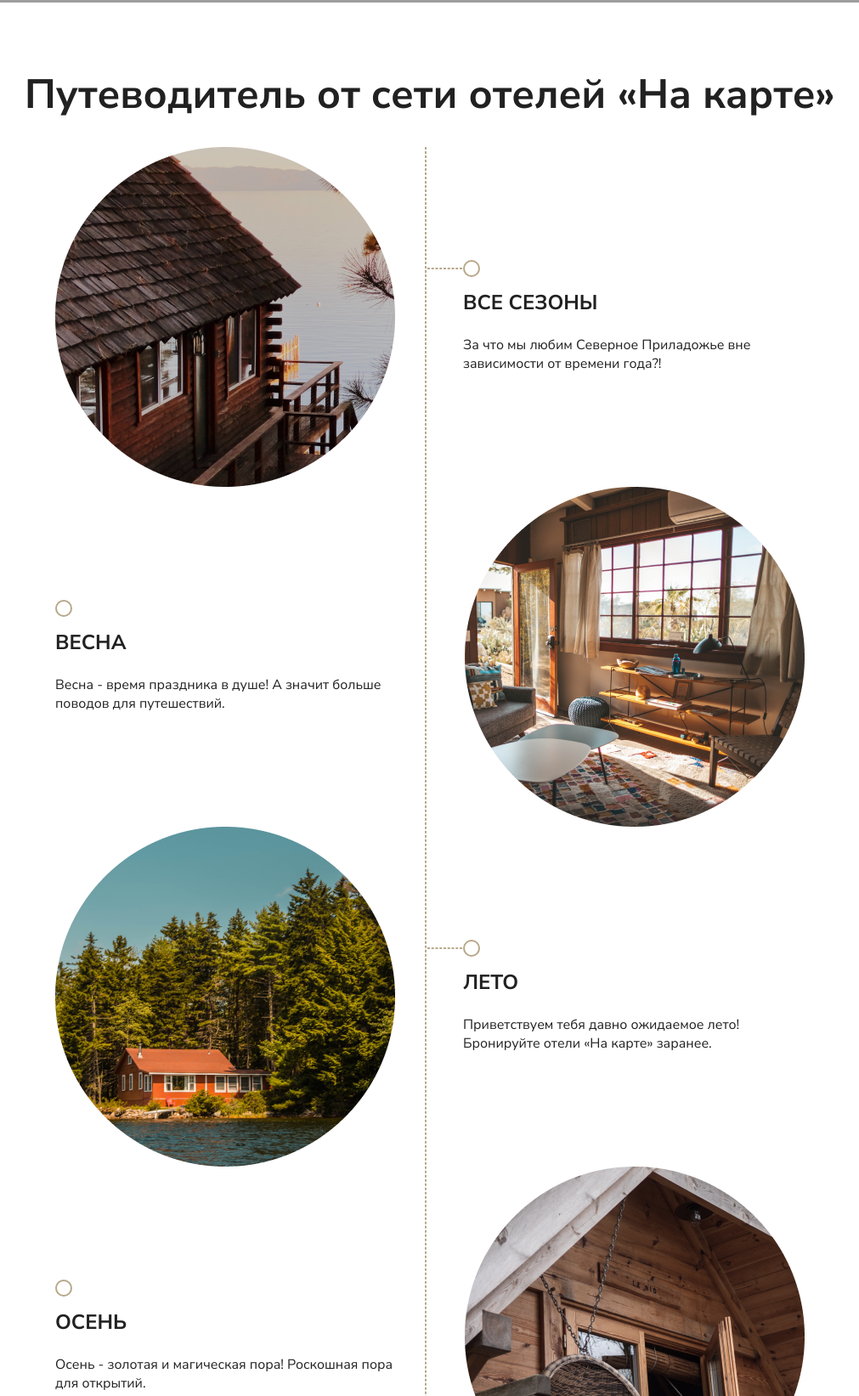
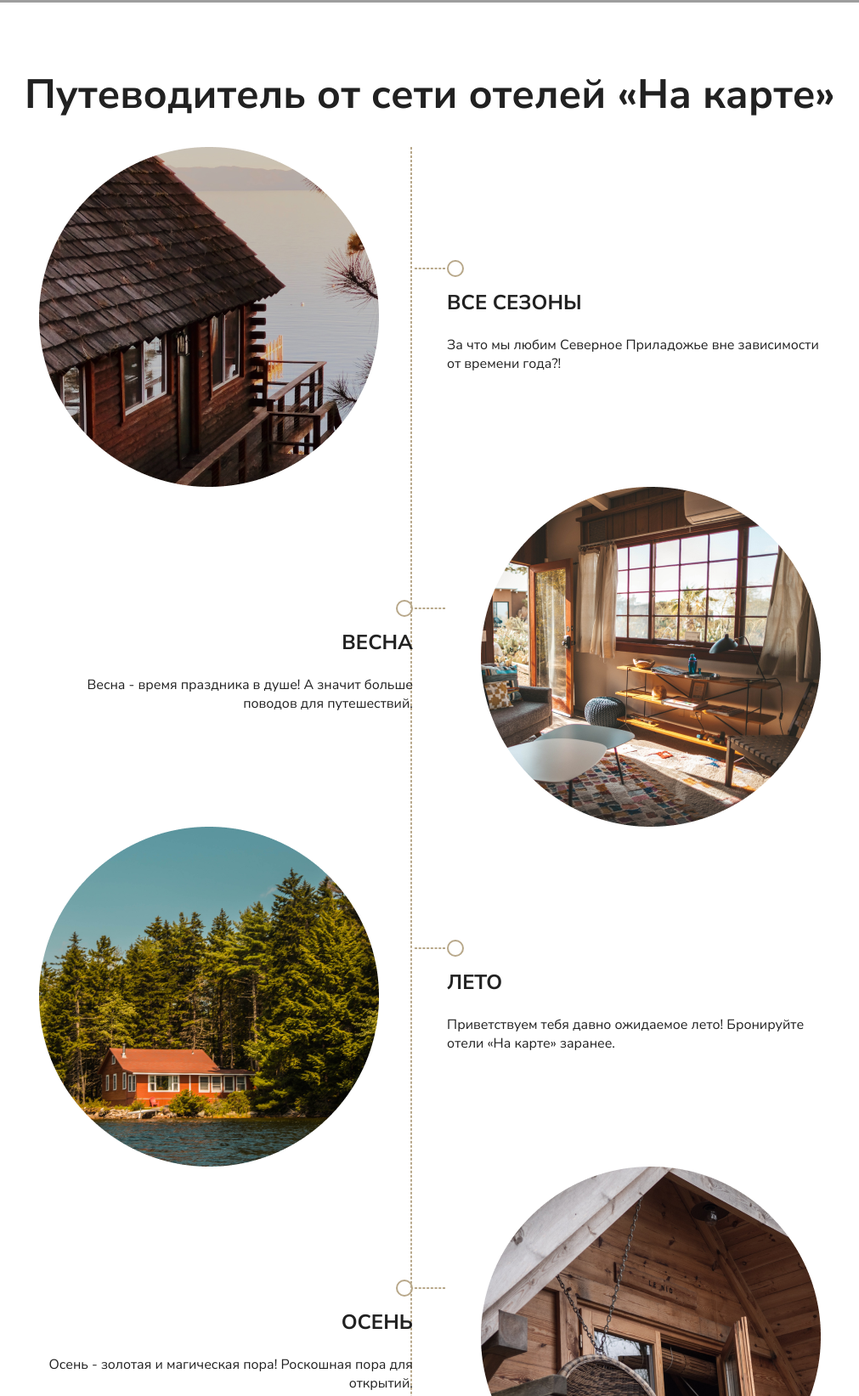
Before and after one commit to sheleshen/Tochka, a plain HTML site: page guide.html in a window 1280 px wide. Shown: the part 817-2460 px from the top of the page at 85% size, without its empty margins (134-1145 px from the left). Drawn offline with Linux system fonts and the light colour scheme; grey boxes are pictures that could not be loaded.

Commit message:
Guige page

```diff
--- a/css/guide.css
+++ b/css/guide.css
@@ -521,17 +521,19 @@ h2 {
 .guide-list {
     display: flex;
     flex-direction: column;
-    width: 70%;
+    width: 73%;
 
     margin: 0 auto;
     overflow: hidden;
+
+    margin-bottom: 80px;
 }
 
 .guide-list::before {
     content: " ";
     min-height: 5000px;
     border: 1px dashed var(--main-sand2);
-    left: 435px;
+    left: 437px;
     top: 0px;
 
     position: absolute;
@@ -541,11 +543,19 @@ h2 {
     display: flex;
     flex-direction: row;
     align-items: center;
+    justify-content: space-between;
     gap: 80px;
 }
 
 .guide-item-reverse {
     flex-direction: row-reverse;
+    text-align: right;
+}
+
+.item-items-guide {
+    display: flex;
+    flex-direction: column;
+    align-items: end;
 }
 
 .rules-circle {
@@ -556,11 +566,21 @@ h2 {
     margin-bottom: 16px;
 }
 
-.rules-circle::before {
+.dotted-lines-left::before {
     content: " ";
-    min-width: 39px;
+    min-width: 34px;
     border: 1px dashed var(--main-sand2);
-    left: -44px;
+    left: -40px;
+    top: 7px;
+
+    position: absolute;
+}
+
+.dotted-lines-right::after {
+    content: " ";
+    min-width: 34px;
+    border: 1px dashed var(--main-sand2);
+    right: -40px;
     top: 7px;
 
     position: absolute;
--- a/guide.html
+++ b/guide.html
@@ -85,9 +85,11 @@
             </h2>
             <div class="guide-list">
                 <div class="guide-item">
-                    <img src="/images/Guide/guide-1.png" alt="ВСЕ СЕЗОНЫ">
+                    <div class="item-items-guide">
+                        <img src="/images/Guide/guide-1.png" alt="ВСЕ СЕЗОНЫ">
+                    </div>
                     <div class="guide-text">
-                        <div class="rules-circle"></div>
+                        <div class="rules-circle dotted-lines-left"></div>
                         <p class="title-guide">
                             ВСЕ СЕЗОНЫ
                         </p>
@@ -98,9 +100,11 @@
                 </div>
 
                 <div class="guide-item guide-item-reverse">
-                    <img src="/images/Guide/guide-2.png" alt="ВСЕ СЕЗОНЫ">
-                    <div class="guide-text">
-                        <div class="rules-circle"></div>
+                    <div class="item-items-guide">
+                        <img src="/images/Guide/guide-2.png" alt="ВСЕ СЕЗОНЫ">
+                    </div>
+                    <div class="guide-text item-items-guide guide-text">
+                        <div class="rules-circle dotted-lines-right"></div>
                         <p class="title-guide">
                             ВЕСНА
                         </p>
@@ -113,7 +117,7 @@
                 <div class="guide-item">
                     <img src="/images/Guide/guide-3.png" alt="ВСЕ СЕЗОНЫ">
                     <div class="guide-text">
-                        <div class="rules-circle"></div>
+                        <div class="rules-circle dotted-lines-left"></div>
                         <p class="title-guide">
                             ЛЕТО
                         </p>
@@ -125,8 +129,8 @@
 
                 <div class="guide-item guide-item-reverse">
                     <img src="/images/Guide/guide-4.png" alt="ВСЕ СЕЗОНЫ">
-                    <div class="guide-text">
-                        <div class="rules-circle"></div>
+                    <div class="guide-text item-items-guide">
+                        <div class="rules-circle dotted-lines-right"></div>
                         <p class="title-guide">
                             ОСЕНЬ
                         </p>
@@ -139,7 +143,7 @@
                 <div class="guide-item">
                     <img src="/images/Guide/guide-5.png" alt="ВСЕ СЕЗОНЫ">
                     <div class="guide-text">
-                        <div class="rules-circle"></div>
+                        <div class="rules-circle dotted-lines-left"></div>
                         <p class="title-guide">
                             ЗИМА
                         </p>
@@ -151,13 +155,13 @@
 
                 <div class="guide-item guide-item-reverse">
                     <img src="/images/Guide/guide-6.png" alt="ВСЕ СЕЗОНЫ">
-                    <div class="guide-text">
-                        <div class="rules-circle"></div>
+                    <div class="guide-text item-items-guide">
+                        <div class="rules-circle dotted-lines-right"></div>
                         <p class="title-guide">
                             БЛОГ
                         </p>
                         <p class="description-guide">
-                            Новости и наши рекомендации по посещению отелей «На карте»
+                            Новости и наши рекомендации по посещению отелей «На карте».
                         </p>
                     </div>
                 </div>
```
